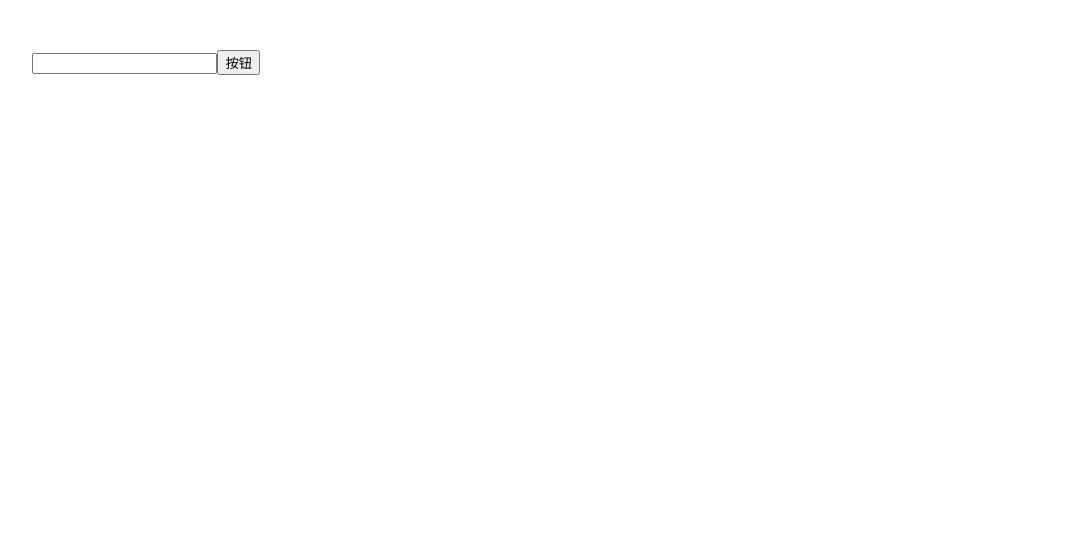
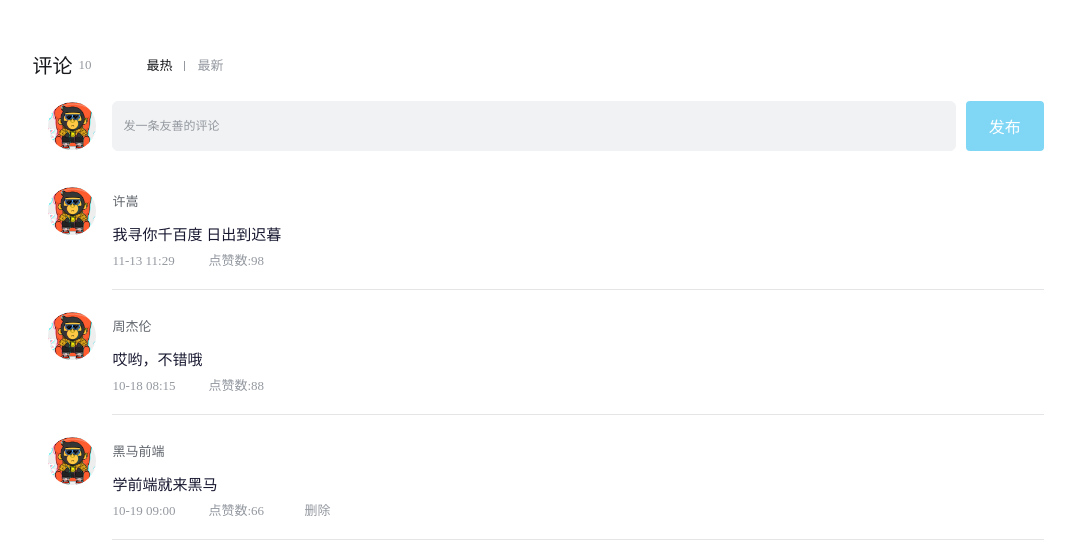
Before and after one commit to FighttingEDG/reactDemo, a React (Vite) app: page / in a window 1280 px wide. Shown: the top 554 px of the page, without its empty margins (102-1177 px from the left). Built offline with nearby package versions, Linux system fonts and the light colour scheme.

Commit message:
发布评论

```diff
--- a/src/App.jsx
+++ b/src/App.jsx
@@ -1,20 +1,200 @@
-import { use, useState,useRef } from 'react'
+import { use, useState } from 'react'
 import './App.scss'
 import avatar from './images/bozai.png'
 import _ from 'lodash'
-import classNames from 'classnames'
+/**
+ * 评论列表的渲染和操作
+ *
+ * 1. 根据状态渲染评论列表
+ * 2. 删除评论
+ */
+
+// 评论列表数据
+const list = [
+  {
+    // 评论id
+    rpid: 3,
+    // 用户信息
+    user: {
+      uid: '13258165',
+      avatar: '',
+      uname: '周杰伦',
+    },
+    // 评论内容
+    content: '哎哟，不错哦',
+    // 评论时间
+    ctime: '10-18 08:15',
+    like: 88,
+  },
+  {
+    rpid: 2,
+    user: {
+      uid: '36080105',
+      avatar: '',
+      uname: '许嵩',
+    },
+    content: '我寻你千百度 日出到迟暮',
+    ctime: '11-13 11:29',
+    like: 98,
+  },
+  {
+    rpid: 1,
+    user: {
+      uid: '30009257',
+      avatar,
+      uname: '黑马前端',
+    },
+    content: '学前端就来黑马',
+    ctime: '10-19 09:00',
+    like: 66,
+  },
+]
+// 当前登录用户信息
+const user = {
+  // 用户id
+  uid: '30009257',
+  // 用户头像
+  avatar,
+  // 用户昵称
+  uname: '黑马前端',
+}
+
+/**
+ * 导航 Tab 的渲染和操作
+ *
+ * 1. 渲染导航 Tab 和高亮
+ * 2. 评论列表排序
+ *  最热 => 喜欢数量降序
+ *  最新 => 创建时间降序
+ */
+
+// 导航 Tab 数组
+const tabs = [
+  { type: 'hot', text: '最热' },
+  { type: 'time', text: '最新' },
+]
 
 const App = () => {
-  const inputRef = useRef(null)
-  //  渲染完才可用
-const handlerClick = ()=>{
-  console.log(inputRef.current)
-  console.log(inputRef.current.value)
-}
+  // 使用useState,默认最热排序
+  const [defaultList, setDefaultList] = useState(_.orderBy(list, 'like', 'desc'))
+  // tab栏
+  const [type, setType] = useState('hot');
+  // 因为处理的是useState，所以需要在组件内部处理数组
+  const handlerDel = (id) => {
+    // 过滤defaultList
+    setDefaultList(defaultList.filter(item => item.rpid !== id))
+  }
+  const handlerTab = (str) => {
+    setType(str)
+    // lodash排序
+    // 最新或最热排序
+    if (str === 'hot') {
+      setDefaultList(_.orderBy(defaultList, 'like', 'desc'))
+    } else {
+      setDefaultList(_.orderBy(defaultList, 'ctime', 'desc'))
+    }
+  }
+  // 发布评论
+  const [content, setContent] = useState('')
+  const handlerPublish = () => {
+    // 拼接数组
+    setDefaultList([...defaultList,
+    {
+      // 评论id
+      rpid: 4,
+      // 用户信息
+      user: {
+        uid: '13258165',
+        avatar: '',
+        uname: '周杰伦',
+      },
+      // 评论内容
+      content: content,
+      // 评论时间
+      ctime: '10-18 08:15',
+      like: 88,
+
+    }])
+  }
   return (
     <div className="app">
-      <input type="text" ref={inputRef} />
-      <button onClick={handlerClick}>按钮</button>
+      {/* 导航 Tab */}
+      <div className="reply-navigation">
+        <ul className="nav-bar">
+          <li className="nav-title">
+            <span className="nav-title-text">评论</span>
+            {/* 评论数量 */}
+            <span className="total-reply">{10}</span>
+          </li>
+          <li className="nav-sort">
+            {/* 高亮类名： active */}
+            {tabs.map((item, index) =>
+              <span className={`nav-item ${type === item.type && 'active'}`} key={index}
+                onClick={() => handlerTab(item.type)}>{item.text}</span>)}
+          </li>
+        </ul>
+      </div>
+      <div className="reply-wrap">
+        {/* 发表评论 */}
+        <div className="box-normal">
+          {/* 当前用户头像 */}
+          <div className="reply-box-avatar">
+            <div className="bili-avatar">
+              <img className="bili-avatar-img" src={avatar} alt="用户头像" />
+            </div>
+          </div>
+          <div className="reply-box-wrap">
+            {/* 评论框 */}
+            <textarea
+              className="reply-box-textarea"
+              placeholder="发一条友善的评论"
+              value={content}
+              onChange={(e) => setContent(e.target.value)}
+            />
+            {/* 发布按钮 */}
+            <div className="reply-box-send" onClick={handlerPublish}>
+              <div className="send-text">发布</div>
+            </div>
+          </div>
+        </div>
+        {/* 评论列表 */}
+        <div className="reply-list">
+          {/* 评论项 */}
+          {defaultList.map(item =>
+          (<div className="reply-item" key={item.rpid}>
+            {/* 头像 */}
+            <div className="root-reply-avatar">
+              <div className="bili-avatar">
+                <img
+                  className="bili-avatar-img"
+                  alt=""
+                  src={avatar}
+                />
+              </div>
+            </div>
+
+            <div className="content-wrap">
+              {/* 用户名 */}
+              <div className="user-info">
+                <div className="user-name">{item.user.uname}</div>
+              </div>
+              {/* 评论内容 */}
+              <div className="root-reply">
+                <span className="reply-content">{item.content}</span>
+                <div className="reply-info">
+                  {/* 评论时间 */}
+                  <span className="reply-time">{item.ctime}</span>
+                  {/* 评论数量 */}
+                  <span className="reply-time">点赞数:{item.like}</span>
+                  {/* user下的id等于评论list下的uid才显示删除 */}
+                  {user.uid === item.user.uid && <span className="delete-btn" onClick={() => handlerDel(item.rpid)}>删除</span>}
+                </div>
+              </div>
+            </div>
+          </div>)
+          )}
+        </div>
+      </div>
     </div>
   )
 }
```
